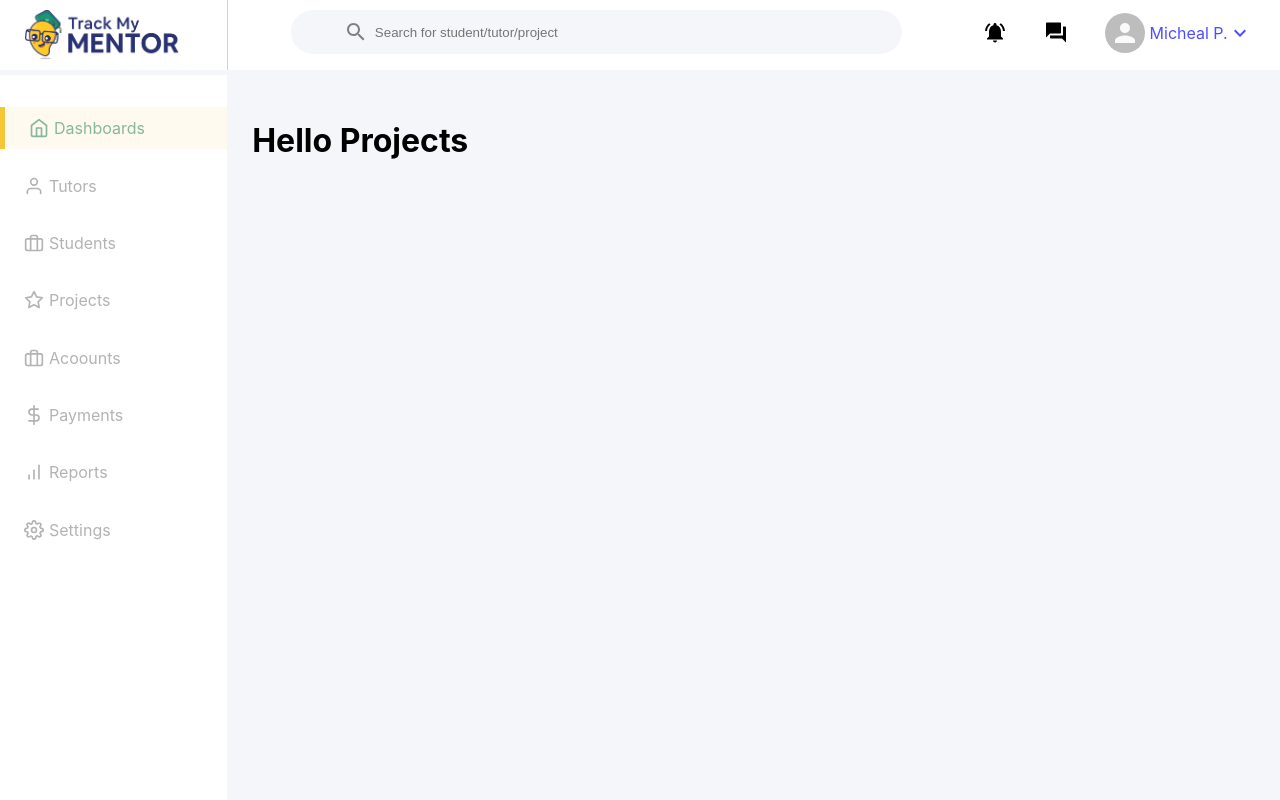
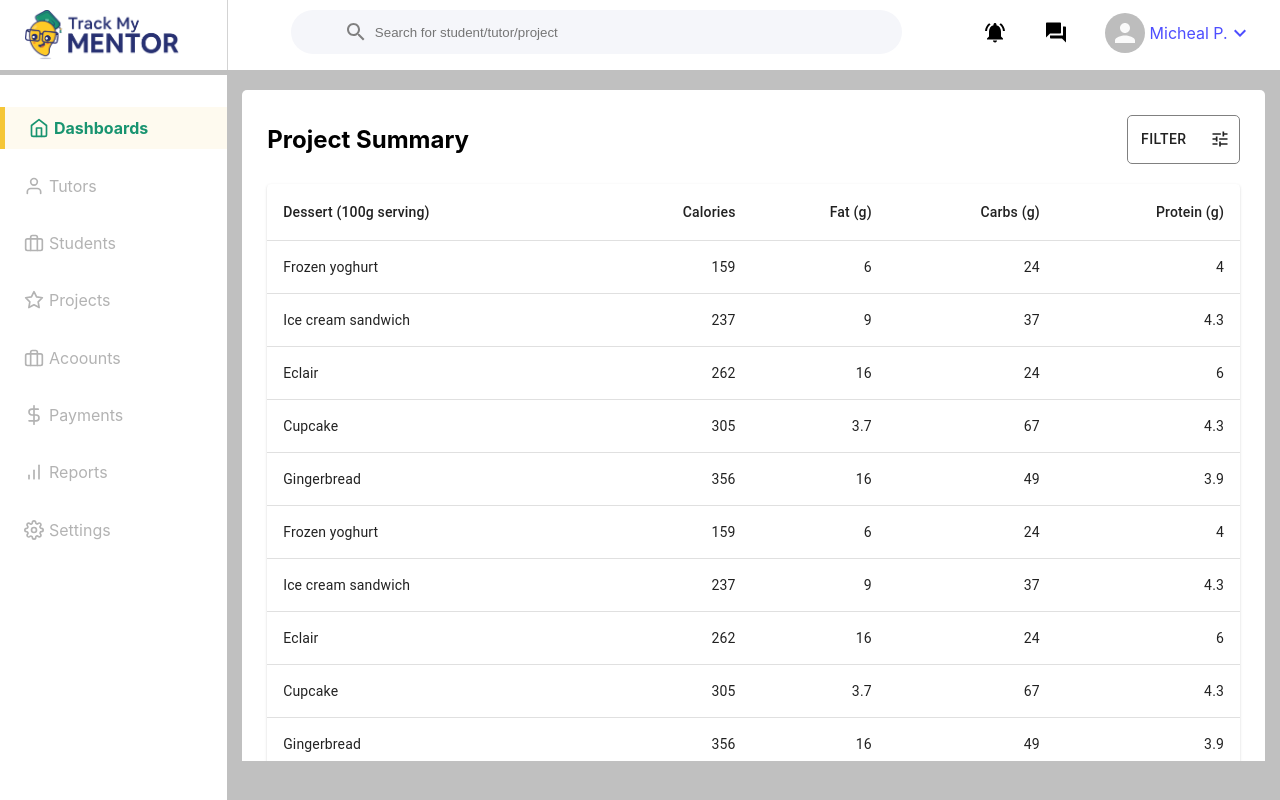
Before and after one commit to AashishSinghal/mentor-panel, a React (Create React App) app: page /projects in a window 1280 px wide. Built offline with nearby package versions, Linux system fonts and the light colour scheme.

Commit message:
Projects Page Done Partially

```diff
--- a/src/App.css
+++ b/src/App.css
@@ -10,6 +10,27 @@
 }
 
 .viewport {
-  padding: 25px;
+  padding: 15px;
   flex: auto;
+  height: 82vh;
+  overflow: auto;
 }
+
+.viewport::-webkit-scrollbar-track {
+  -webkit-box-shadow: inset 0 0 6px rgba(0, 0, 0, 0.3);
+  box-shadow: inset 0 0 6px rgba(0, 0, 0, 0.3);
+  border-radius: 10px;
+  background-color: #f5f5f5;
+}
+
+.viewport::-webkit-scrollbar {
+  width: 8px;
+  background-color: #f5f5f5;
+}
+
+.viewport::-webkit-scrollbar-thumb {
+  border-radius: 10px;
+  -webkit-box-shadow: inset 0 0 6px rgba(0, 0, 0, 0.3);
+  box-shadow: inset 0 0 6px rgba(0, 0, 0, 0.3);
+  background-color: rgb(134, 134, 134);
+}
--- a/src/Components/SidePannel/SidePannel.css
+++ b/src/Components/SidePannel/SidePannel.css
@@ -26,8 +26,9 @@
 
 .sidepanel .sidepanel__link.active {
   background-color: rgb(254, 250, 239);
-  color: rgb(135, 183, 158);
+  color: #189470;
   border-left: 5px solid #f5c637;
+  font-weight: 700;
 }
 .sidepanel__link__icon {
   padding: 10px;
--- a/src/Components/Viewport/Projects/Projects.css
+++ b/src/Components/Viewport/Projects/Projects.css
@@ -0,0 +1,26 @@
+.projects {
+  display: flex;
+  flex-direction: column;
+  padding: 25px;
+  width: inherit;
+  background-color: #fff;
+  border-radius: 5px;
+  /* font-family: "Roboto"; */
+}
+
+.projects .projects__header {
+  display: flex;
+  width: 100%;
+  justify-content: space-between;
+  align-items: center;
+}
+
+.projects .projects__filter {
+  border: 1px solid gray;
+  border-radius: 5px;
+  padding: 5px;
+}
+
+.projects .projects__summary {
+  text-align: left;
+}
--- a/src/Components/Viewport/Projects/Projects.js
+++ b/src/Components/Viewport/Projects/Projects.js
@@ -1,10 +1,172 @@
+import {
+  Button,
+  ClickAwayListener,
+  Grow,
+  Icon,
+  makeStyles,
+  MenuItem,
+  MenuList,
+  Paper,
+  Popper,
+  Table,
+  TableBody,
+  TableCell,
+  TableContainer,
+  TableHead,
+  TableRow,
+} from "@material-ui/core";
+import { TuneOutlined } from "@material-ui/icons";
 import React from "react";
 import "./Projects.css";
 
+// const useStyles = makeStyles((theme) => ({
+//   root: {
+//     display: 'flex',
+//   },
+//   paper: {
+//     marginRight: theme.spacing(2),
+//   },
+// }));
+
+// Constants Requierd For table
+const useStyles = makeStyles({
+  table: {
+    minWidth: 650,
+  },
+});
+
+function createData(name, calories, fat, carbs, protein) {
+  return { name, calories, fat, carbs, protein };
+}
+
+const rows = [
+  createData("Frozen yoghurt", 159, 6.0, 24, 4.0),
+  createData("Ice cream sandwich", 237, 9.0, 37, 4.3),
+  createData("Eclair", 262, 16.0, 24, 6.0),
+  createData("Cupcake", 305, 3.7, 67, 4.3),
+  createData("Gingerbread", 356, 16.0, 49, 3.9),
+  createData("Frozen yoghurt", 159, 6.0, 24, 4.0),
+  createData("Ice cream sandwich", 237, 9.0, 37, 4.3),
+  createData("Eclair", 262, 16.0, 24, 6.0),
+  createData("Cupcake", 305, 3.7, 67, 4.3),
+  createData("Gingerbread", 356, 16.0, 49, 3.9),
+  createData("Frozen yoghurt", 159, 6.0, 24, 4.0),
+  createData("Ice cream sandwich", 237, 9.0, 37, 4.3),
+  createData("Eclair", 262, 16.0, 24, 6.0),
+  createData("Cupcake", 305, 3.7, 67, 4.3),
+  createData("Gingerbread", 356, 16.0, 49, 3.9),
+];
+
 const Projects = () => {
+  const classes = useStyles();
+
+  // Constants Requierd For Filter
+  const [open, setOpen] = React.useState(false);
+  const anchorRef = React.useRef(null);
+
+  const handleToggle = () => {
+    setOpen((prevOpen) => !prevOpen);
+  };
+
+  const handleClose = (event) => {
+    if (anchorRef.current && anchorRef.current.contains(event.target)) {
+      return;
+    }
+
+    setOpen(false);
+  };
+
+  function handleListKeyDown(event) {
+    if (event.key === "Tab") {
+      event.preventDefault();
+      setOpen(false);
+    }
+  }
+  const prevOpen = React.useRef(open);
+  React.useEffect(() => {
+    if (prevOpen.current === true && open === false) {
+      anchorRef.current.focus();
+    }
+
+    prevOpen.current = open;
+  }, [open]);
+
   return (
     <div className="projects">
-      <h1>Hello Projects</h1>
+      <div className="projects__header">
+        <h2>Project Summary</h2>
+        <div className="projects__filter">
+          <Button
+            ref={anchorRef}
+            aria-controls={open ? "menu-list-grow" : undefined}
+            aria-haspopup="true"
+            onClick={handleToggle}
+            endIcon={<TuneOutlined />}
+          >
+            Filter &nbsp;&nbsp;&nbsp;
+          </Button>
+          <Popper
+            open={open}
+            anchorEl={anchorRef.current}
+            role={undefined}
+            transition
+            disablePortal
+          >
+            {({ TransitionProps, placement }) => (
+              <Grow
+                {...TransitionProps}
+                style={{
+                  transformOrigin:
+                    placement === "bottom" ? "center top" : "center bottom",
+                }}
+              >
+                <Paper>
+                  <ClickAwayListener onClickAway={handleClose}>
+                    <MenuList
+                      autoFocusItem={open}
+                      id="menu-list-grow"
+                      onKeyDown={handleListKeyDown}
+                    >
+                      <MenuItem onClick={handleClose}>Filter Options</MenuItem>
+                      <MenuItem onClick={handleClose}>Filter Options</MenuItem>
+                      <MenuItem onClick={handleClose}>Filter Options</MenuItem>
+                    </MenuList>
+                  </ClickAwayListener>
+                </Paper>
+              </Grow>
+            )}
+          </Popper>
+        </div>
+      </div>
+      <br />
+      <div className="project__summary">
+        <TableContainer component={Paper}>
+          <Table className={classes.table} aria-label="simple table">
+            <TableHead>
+              <TableRow>
+                <TableCell>Dessert (100g serving)</TableCell>
+                <TableCell align="right">Calories</TableCell>
+                <TableCell align="right">Fat&nbsp;(g)</TableCell>
+                <TableCell align="right">Carbs&nbsp;(g)</TableCell>
+                <TableCell align="right">Protein&nbsp;(g)</TableCell>
+              </TableRow>
+            </TableHead>
+            <TableBody>
+              {rows.map((row) => (
+                <TableRow key={row.name}>
+                  <TableCell component="th" scope="row">
+                    {row.name}
+                  </TableCell>
+                  <TableCell align="right">{row.calories}</TableCell>
+                  <TableCell align="right">{row.fat}</TableCell>
+                  <TableCell align="right">{row.carbs}</TableCell>
+                  <TableCell align="right">{row.protein}</TableCell>
+                </TableRow>
+              ))}
+            </TableBody>
+          </Table>
+        </TableContainer>
+      </div>
     </div>
   );
 };
--- a/src/Components/Viewport/Viewport.js
+++ b/src/Components/Viewport/Viewport.js
@@ -8,10 +8,10 @@ const Viewport = () => {
     <div class="viewport">
       <Router>
         <Switch>
-          <Route exact path="/dashboard">
+          <Route path="/dashboard">
             <Dashboard />
           </Route>
-          <Route exact path="/projects">
+          <Route path="/projects">
             <Projects />
           </Route>
           <Route path=""></Route>
--- a/src/index.css
+++ b/src/index.css
@@ -5,10 +5,20 @@ body {
     sans-serif;
   -webkit-font-smoothing: antialiased;
   -moz-osx-font-smoothing: grayscale;
-  background-color: #f5f6fa;
+  /* background-color: #f5f6fa; */
+  background-color: #c0c0c0;
 }
 
 code {
   font-family: source-code-pro, Menlo, Monaco, Consolas, "Courier New",
     monospace;
 }
+
+h1,
+h2,
+h3,
+h4,
+h5,
+h6 {
+  margin: 0;
+}
```
